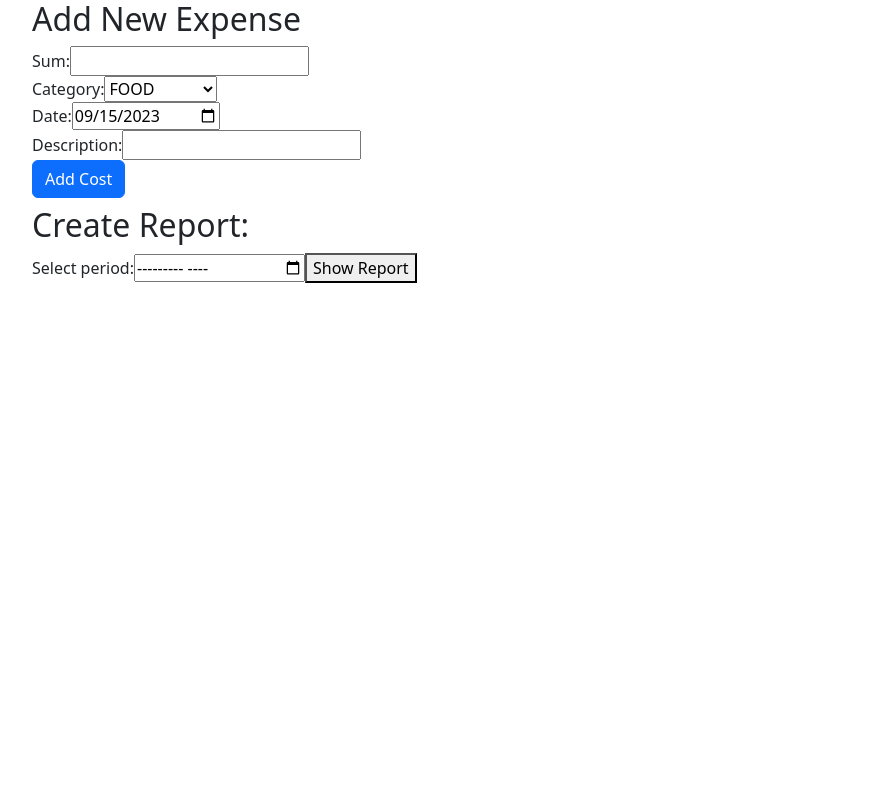
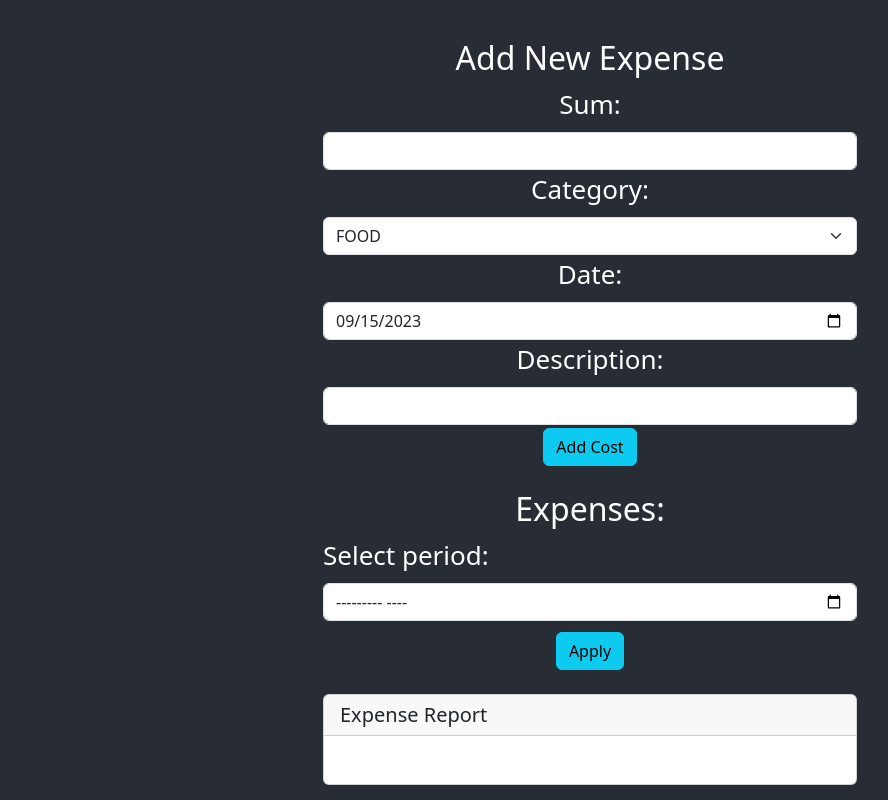
Before and after one commit to VladimirPoplavsky/cost_manager2, a React (Create React App) app: page / in a window 1280 px wide. Shown: the whole page, without its empty margins (50-938 px from the left). Built offline with nearby package versions, Linux system fonts and the light colour scheme.

Commit message:
Before user select specific month and year all expenses will be displayed

```diff
--- a/src/App.js
+++ b/src/App.js
@@ -1,16 +1,18 @@
 import './App.css';
 import AddExpense from "./components/AddExpense";
-import DisplayData from "./components/ShowReport";
+import ShowReport from "./components/ShowReport";
 import {Container} from "react-bootstrap";
 
 
 function App() {
-   return(
-     <Container>
-         <AddExpense></AddExpense>
-         <DisplayData></DisplayData>
-     </Container>
-   )
+    return (
+        <div className={"App-header"}>
+            <Container>
+                <AddExpense></AddExpense>
+                <ShowReport></ShowReport>
+            </Container>
+        </div>
+    )
 }
 
 export default App;
--- a/src/components/AddExpense.js
+++ b/src/components/AddExpense.js
@@ -1,8 +1,7 @@
 import React, { useState } from 'react';
-import {writeToDatabase} from '../idb';
-import {Button, Form, Stack} from "react-bootstrap";
-import {CATEGORIES} from "../Consts/Categories";
-
+import { writeToDatabase } from '../idb';
+import { Button, Form, Stack, Col, Container, Row } from 'react-bootstrap';
+import { CATEGORIES } from '../Consts/Categories';
 
 export default function AddExpense() {
     const [sum, setSum] = useState('');
@@ -10,47 +9,41 @@ export default function AddExpense() {
     const [description, setDescription] = useState('');
     const [date, setDate] = useState(new Date().toISOString().split('T')[0]);
 
-    const data = {sum, category, description, date};
+    const data = { sum, category, description, date };
 
     const handleSubmit = async (e) => {
         e.preventDefault();
-
-
-        const newCost = {
-            sum: parseFloat(sum),
-            category,
-            description,
-            date,
-        };
 
         try {
             setSum('');
             setCategory('FOOD');
             setDescription('');
-            setDate(new Date().toISOString().split('T')[0]); // Reset date to today after submission
+            setDate(new Date().toISOString().split('T')[0]);
+            writeToDatabase(data);
         } catch (error) {
             console.error('Error adding cost:', error);
         }
-        writeToDatabase(data)
     };
 
     return (
-        <Stack direction={"horizontal"} gap={2} className={"mb-2"}>
-            <div>
-                <h2 className={"me-auto"}>Add New Expense</h2>
+        <Container>
+            <Row className="justify-content-center">
+                <Col md={6}>
+                    <div className="my-4 text-center">
+                        <h2>Add New Expense</h2>
                         <Form onSubmit={handleSubmit}>
-                    <div>
-                        <label>Sum:</label>
-                        <input
+                            <Form.Group controlId="sum">
+                                <Form.Label>Sum:</Form.Label>
+                                <Form.Control
                                     type="number"
                                     value={sum}
                                     onChange={(e) => setSum(e.target.value)}
                                     required
                                 />
-                    </div>
-                    <div>
-                        <label>Category:</label>
-                        <select
+                            </Form.Group>
+                            <Form.Group controlId="category">
+                                <Form.Label>Category:</Form.Label>
+                                <Form.Select
                                     value={category}
                                     onChange={(e) => setCategory(e.target.value)}
                                 >
@@ -59,28 +52,34 @@ export default function AddExpense() {
                                             {categoryOption}
                                         </option>
                                     ))}
-                        </select>
-                    </div>
-                    <div>
-                        <label>Date:</label>
-                        <input
+                                </Form.Select>
+                            </Form.Group>
+                            <Form.Group controlId="date">
+                                <Form.Label>Date:</Form.Label>
+                                <Form.Control
                                     type="date"
                                     value={date}
                                     onChange={(e) => setDate(e.target.value)}
                                     required
                                 />
-                    </div>
-                    <div>
-                        <label>Description:</label>
-                        <input
+                            </Form.Group>
+                            <Form.Group controlId="description">
+                                <Form.Label>Description:</Form.Label>
+                                <Form.Control
                                     type="text"
                                     value={description}
                                     onChange={(e) => setDescription(e.target.value)}
                                 />
+                            </Form.Group>
+                            <div className="text-center">
+                                <Button variant={"info"}>
+                                    Add Cost
+                                </Button>
                             </div>
-                    <Button type="submit" variant={"primary"}>Add Cost</Button>
                         </Form>
                     </div>
-        </Stack>
+                </Col>
+            </Row>
+        </Container>
     );
 }
--- a/src/components/ReportList.js
+++ b/src/components/ReportList.js
@@ -1,14 +1,23 @@
-import React from "react";
+import React from 'react';
+import { Card } from 'react-bootstrap';
 
-
-export default function ReportList(props){
-    return(
-        <ul>
-            {props.dataToDisplay.map((item) => (
-                <li key={item.id}>
-                    {item.sum}, {item.date}, {item.category}, {item.description}
-                </li>
-            ))}
-        </ul>
+export default function ReportList(props) {
+    return (
+        <Card>
+            <Card.Header as="h5">Expense Report</Card.Header>
+            <Card.Body>
+                <ul>
+                    {props.dataToDisplay.map((item) => (
+                        <ul key={item.id}>
+                            <strong>Date:</strong> {item.date}<br />
+                            <strong>Sum:</strong> ${item.sum}<br />
+                            <strong>Category:</strong> {item.category}<br />
+                            <strong>Description:</strong> {item.description}
+                            <hr/>
+                        </ul>
+                    ))}
+                </ul>
+            </Card.Body>
+        </Card>
     );
 }
--- a/src/components/ShowReport.js
+++ b/src/components/ShowReport.js
@@ -1,55 +1,73 @@
-import React, {useState} from 'react';
+import React, {useEffect, useState} from 'react';
 import {readFromDatabase} from '../idb.js';
-import ReportList from "./ReportList";
+import ReportList from './ReportList';
+import {Button, Col, Container, Form, Row} from 'react-bootstrap';
 
-
-function DisplayData() {
+function ShowReport() {
     const [data, setData] = useState([]);
-    // State to store the selected year and month
     const [selectedDate, setSelectedDate] = useState('');
-    const [showReport, setShowReport] = useState(false); // Track whether the button is clicked
+    const [periodSelected, setPeriodSelected] = useState(false);
 
     const dataToDisplay = [];
 
+    // When page is loaded and specific month and year not selected we will show all expenses from database
+    if (periodSelected === false) {
+        readFromDatabase().then((result) => {
+            setData(result);
+        });
+        for (let i = 0; i < data.length; i++) {
+            dataToDisplay.push(data[i]);
+        }
+    } else {
         for (let i = 0; i < data.length; i++) {
             if (data[i].date.substring(0, 7) === selectedDate) {
                 dataToDisplay.push(data[i]);
             }
         }
+    }
 
-    // Event handler for the input change
     const handleDateChange = (event) => {
         const selectedValue = event.target.value;
         setSelectedDate(selectedValue);
     };
 
-    // Function to handle the "Show Report" button click
+    // when user selects period to report - set setPeriodSelected = true and display only specific month report
     const handleShowReport = () => {
         readFromDatabase().then((result) => {
             setData(result);
-            setShowReport(true); // Set showReport to true when the button is clicked
+            setPeriodSelected(true);
         });
     };
 
     return (
-        <div>
-            <h2>Create Report:</h2>
-            <label htmlFor="monthreport">Select period:</label>
-            <input
-                type="month"
-                id="monthreport"
-                name="report"
+        <Container>
+            <Row className={'justify-content-center'}>
+                <Col md={6}>
+                    <h2 className={'text-center'}>Expenses:</h2>
+                    <Form.Group className={'my-2'} controlId='monthreport'>
+                        <Form.Label>Select period:</Form.Label>
+                        <Form.Control
+                            type='month'
                             value={selectedDate}
                             onChange={handleDateChange}
                         />
-            <button type="button" onClick={handleShowReport}>
-                Show Report
-            </button>
-            {showReport && ( // Display data only if showReport is true
-                <ReportList dataToDisplay={dataToDisplay} moreData={[1, 2, 3, 4, 5]}></ReportList>
-            )}
+                    </Form.Group>
+                    <div className={"text-center mb-4"}>
+                        <Button
+                            type='button'
+                            variant='info'
+                            onClick={handleShowReport}
+                        >
+                            Apply
+                        </Button>
                     </div>
+                    <ReportList
+                        dataToDisplay={dataToDisplay}
+                    ></ReportList>
+                </Col>
+            </Row>
+        </Container>
     );
 }
 
-export default DisplayData;
+export default ShowReport;
```
Lines whose indentation alone changed are shown as unchanged.
